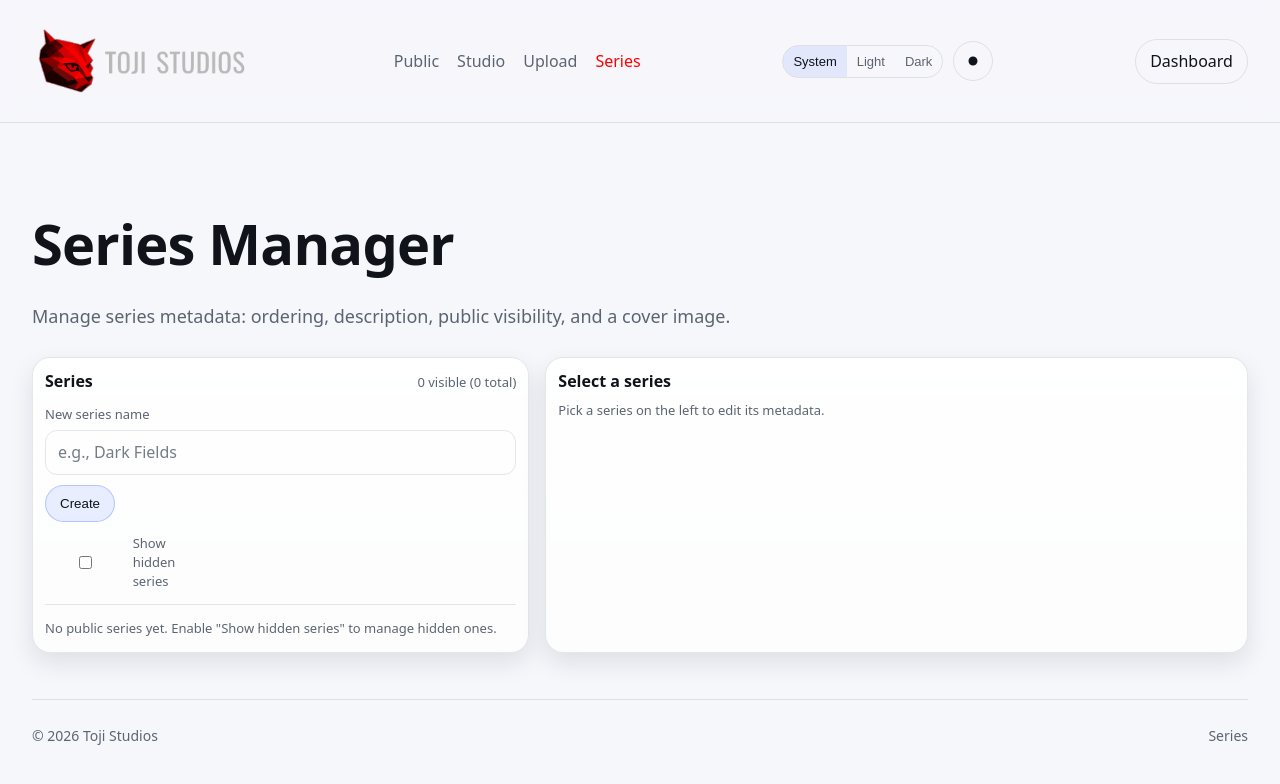
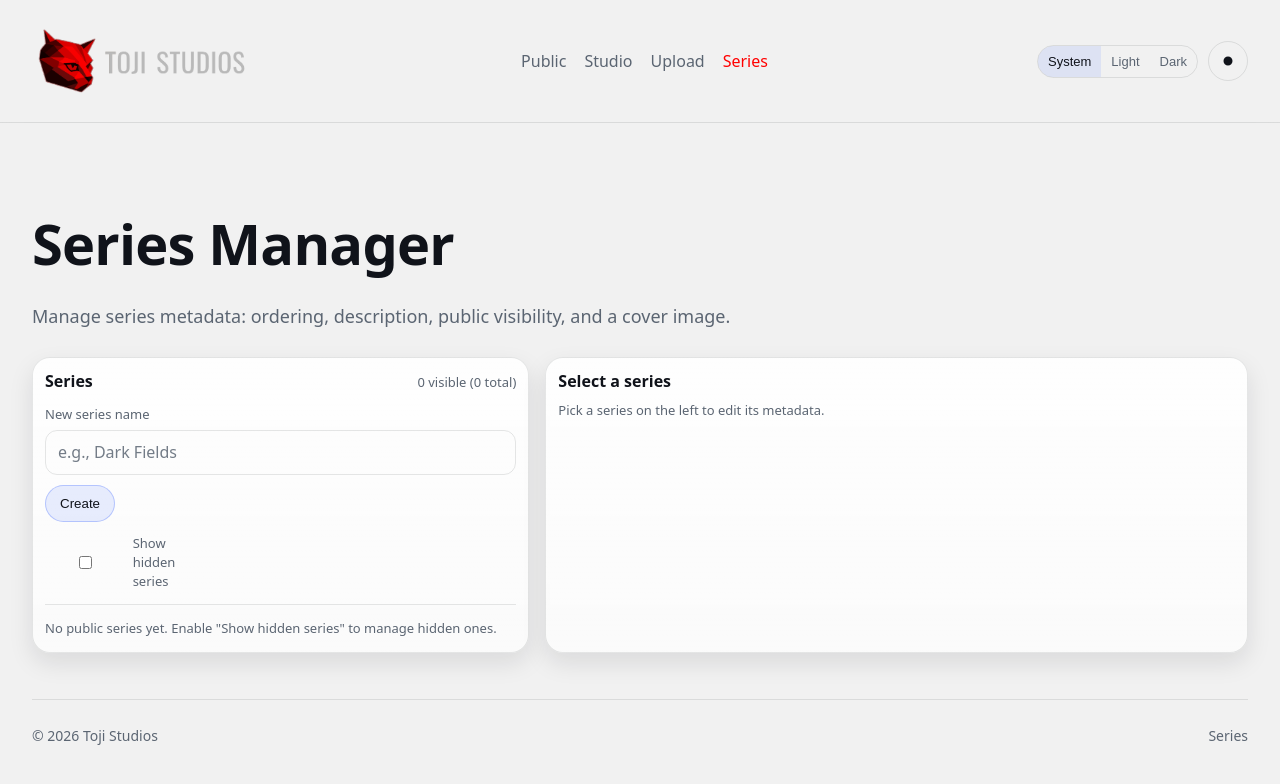
Before and after one commit to ggagnaux/toji-studio, a plain HTML site: page public/admin/series.html in a window 1280 px wide. Drawn offline with Linux system fonts and the light colour scheme.

Commit message:
Removed button from top-right of menu bar.  Moved theme selector to the right-hand side.

```diff
--- a/public/admin/series.html
+++ b/public/admin/series.html
@@ -29,8 +29,6 @@
         </div>
         <button class="icon-btn" type="button" data-theme-icon aria-label="Toggle theme"></button>
       </div>
-
-      <a class="btn" href="index.html">Dashboard</a>
     </div>
   </header>
 
--- a/public/assets/css/site.css
+++ b/public/assets/css/site.css
@@ -8,7 +8,8 @@
 :root, [data-theme="dark"]{
   --bg:#18171a;
   /* --panel:#10121a; */
-  --panel:#222222;
+  /* --panel:#222222; */
+  --panel:#2c2c2c;
   --text:#e9eef5;
   --muted:#aab4c0;
   --selectedmenu: #ff0000;
@@ -20,7 +21,8 @@
 
 /* Light theme */
 [data-theme="light"]{
-  --bg:#f6f7fb;
+  /* --bg:#f6f7fb; */
+  --bg:#f1f1f1;
   --panel:#ffffff;
   --text:#10131a;
   --muted:#5b6572;
--- a/public/assets/js/header.js
+++ b/public/assets/js/header.js
@@ -47,8 +47,6 @@ export function renderPublicHeader({
         </div>
         <button class="icon-btn" type="button" data-theme-icon aria-label="Toggle theme"></button>
       </div>
-
-      <a class="btn" href="${escapeAttr(ctaHref)}">${escapeHtml(ctaText)}</a>
     </div>
   `;
 
```
Also changed, not shown: public/admin/edit.html (+0 -2 lines), public/admin/index.html (+0 -2 lines), public/admin/upload.html (+0 -2 lines).
